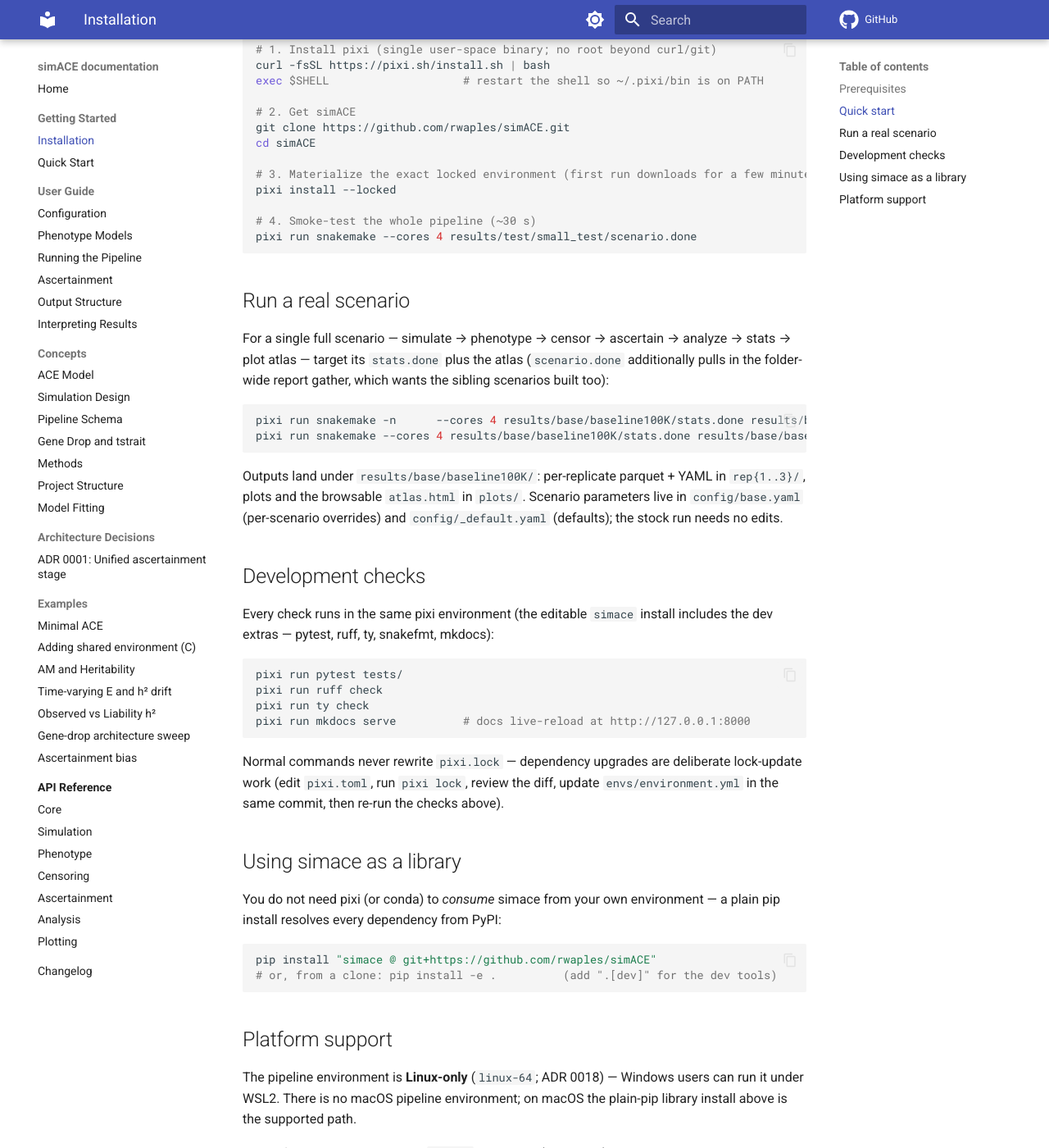
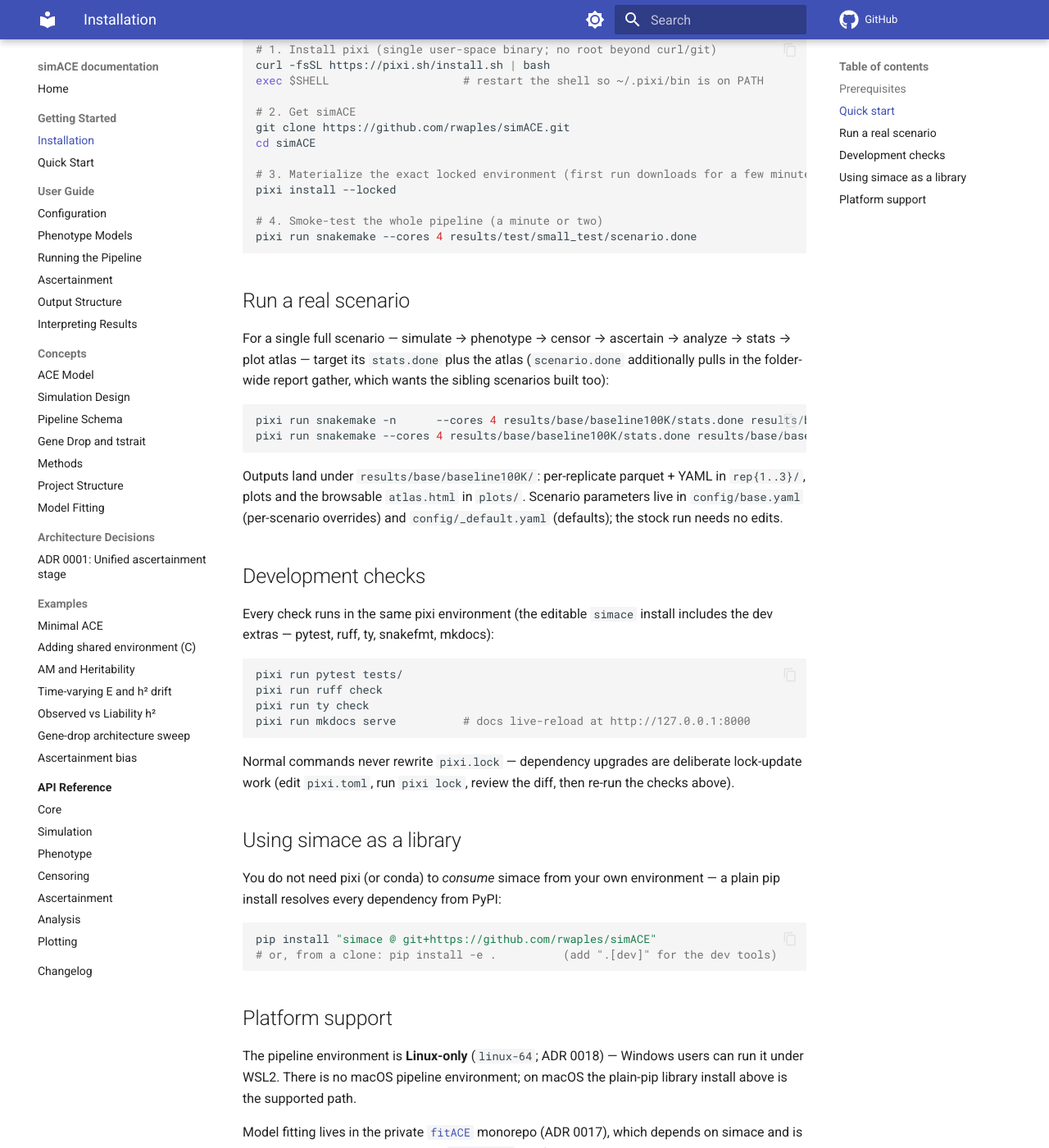
Before and after one commit to rwaples/simACE, an MkDocs documentation site: the page built from docs/getting-started/installation.md, in a window 1280 px wide and 1400 px high, scrolled down 457 px. Shown: the whole window at 82% size. Built offline with MkDocs 1.6.1 and Material for MkDocs 9.7.7, drawn with Linux system fonts in a browser that asks for light colours; comment, search, counter and statistics services are not loaded; some of the changed text lies outside the part shown.

Commit message:
Bring the installation page back in line with the code
Point macOS users at the pip library install now that the conda
fallback is retired (ADR 0018), drop the envs/environment.yml step
from the lock-update procedure since the file is gone (ADR 0016),
and align the smoke-test estimate with the quickstart and README.

````diff
--- a/docs/getting-started/installation.md
+++ b/docs/getting-started/installation.md
@@ -25,7 +25,7 @@
 # 3. Materialize the exact locked environment (first run downloads for a few minutes)
 pixi install --locked
 
-# 4. Smoke-test the whole pipeline (~30 s)
+# 4. Smoke-test the whole pipeline (a minute or two)
 pixi run snakemake --cores 4 results/test/small_test/scenario.done
 ```
 
@@ -59,8 +59,8 @@
 ```
 
 Normal commands never rewrite `pixi.lock` — dependency upgrades are deliberate
-lock-update work (edit `pixi.toml`, run `pixi lock`, review the diff, update
-`envs/environment.yml` in the same commit, then re-run the checks above).
+lock-update work (edit `pixi.toml`, run `pixi lock`, review the diff, then
+re-run the checks above).
 
 ## Using simace as a library
 
````
Also changed, not shown: other parts of docs/getting-started/installation.md (+1 -1 lines).
